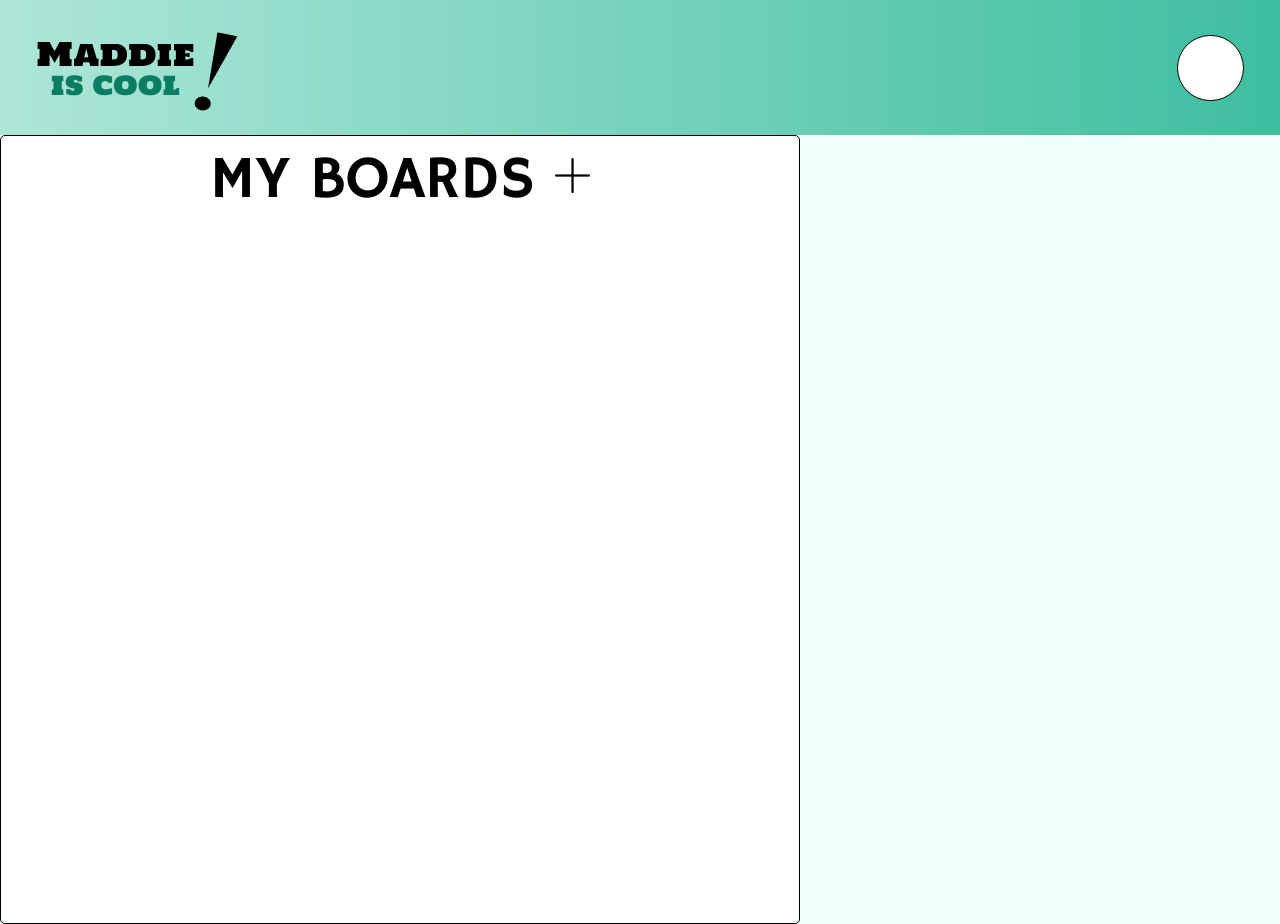
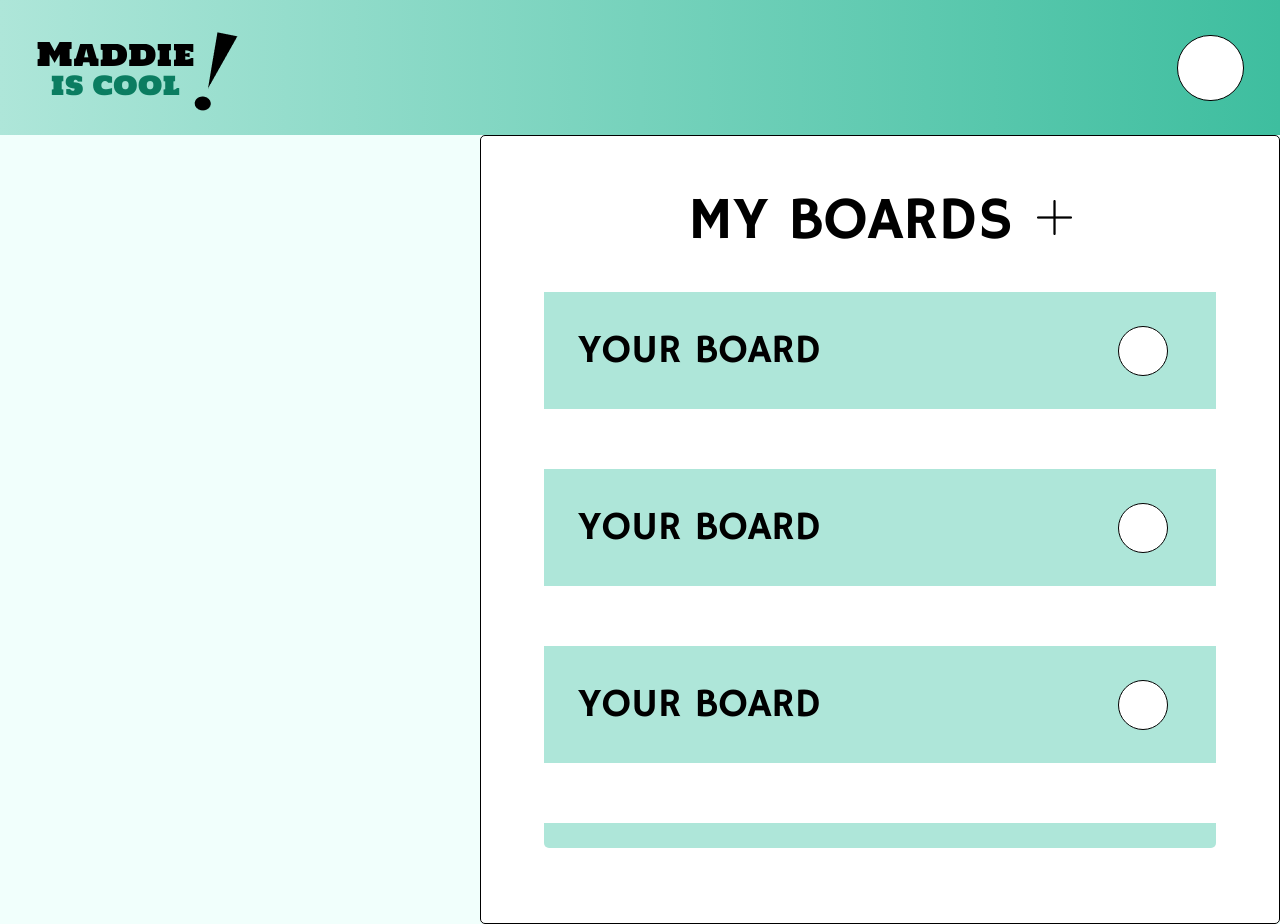
Before and after one commit to brandoughnut/tasktracker-sprint-front-end, a Next.js app: page / in a window 1280 px wide. Built offline with nearby package versions, Linux system fonts and the light colour scheme.

Commit message:
completed my boards compoennt

```diff
--- /dev/null
+++ b/src/app/components/BoardCardComponent.tsx
@@ -0,0 +1,12 @@
+import React from 'react'
+
+const BoardCardComponent = (prop: {projectName: string}) => {
+  return (
+    <div className='HammersmithOne text-[40px] bg-[#AEE6D9] w-full h-[117px] flex justify-between mt-[40px] mb-[60px]'>
+      <div className='my-auto ms-[34px]'><h1>{prop.projectName}</h1></div>
+      <div className='my-auto me-[48px] rounded-full bg-white h-[50px] w-[50px] border-black border-[1px]'></div>
+    </div>
+  )
+}
+
+export default BoardCardComponent
--- a/src/app/components/MyBoardsComponent.tsx
+++ b/src/app/components/MyBoardsComponent.tsx
@@ -3,15 +3,29 @@
 import React from 'react'
 import plus from '@/assets/tasksprintplus.png';
 import Image from 'next/image';
+import BoardCardComponent from './BoardCardComponent';
 
 const MyBoardsComponent = () => {
   return (
-    <div className='bg-white border-[1px] border-black rounded-[5px] h-[789px] w-[800px]'>
-        <div className='flex justify-center'>
-            <h1 className='HammersmithOne text-[60px]'>MY BOARDS</h1>
-            <Image className='h-[35px] w-[35px] mt-[22px] ms-5' src={plus} alt='plus icon'/>
+    <div className='grid justify-end'>
+        <div className='bg-white border-[1px] border-black rounded-[5px] h-[789px] w-[800px]'>
+        <div className='flex justify-center mt-[41px]'>
+            <h1 className='HammersmithOne text-[60px] h-[75px]'>MY BOARDS</h1>
+            <Image className='h-[35px] w-[35px] mt-[23px] ms-6 cursor-pointer' src={plus} alt='plus icon'/>
+        </div>
+        <div className='mx-[63px] rounded-[5px] overflow-y-auto h-[74.5vh]'>
+            <BoardCardComponent projectName='YOUR BOARD'/>
+            <BoardCardComponent projectName='YOUR BOARD'/>
+            <BoardCardComponent projectName='YOUR BOARD'/>
+            <BoardCardComponent projectName='YOUR BOARD'/>
+            <BoardCardComponent projectName='YOUR BOARD'/>
+            <BoardCardComponent projectName='YOUR BOARD'/>
+            <BoardCardComponent projectName='YOUR BOARD'/>
+            <BoardCardComponent projectName='YOUR BOARD'/>
         </div>
     </div>
+    </div>
+
   )
 }
 
--- a/src/app/components/NavBarComponent.tsx
+++ b/src/app/components/NavBarComponent.tsx
@@ -4,7 +4,7 @@ import React from 'react'
 import navbarlogo from '@/assets/navbarexclamation.png';
 import Image from 'next/image';
 
-const NavBarComponent = () => {
+const NavBarComponent = (prop: {isProfileIcon: boolean}) => {
   return (
     <div className='h-[135px] w-full bg-gradient-to-r from-[#AEE6D9] to-[#3EBE9F]'>
       <div className='h-full flex mx-[36px] justify-between'>
@@ -15,7 +15,7 @@ const NavBarComponent = () => {
           </div>
         <Image className='h-[96.94px] mt-3.5' src={navbarlogo} alt='exclamation mark'/>
         </div>
-        <div className='my-auto h-[66px] w-[67px] rounded-full border-black border-[1px] bg-white'>
+        <div className={prop.isProfileIcon ? 'my-auto h-[66px] w-[67px] rounded-full border-black border-[1px] bg-white' : 'hidden'}>
 
       </div>
       </div>
--- a/src/app/pages/DashboardPage/page.tsx
+++ b/src/app/pages/DashboardPage/page.tsx
@@ -12,7 +12,7 @@ const DashboardPage = () => {
 
   return (
     <div>
-      <NavBarComponent/>
+      <NavBarComponent isProfileIcon={true}/>
       <MyBoardsComponent/>
     </div>
   )
```
